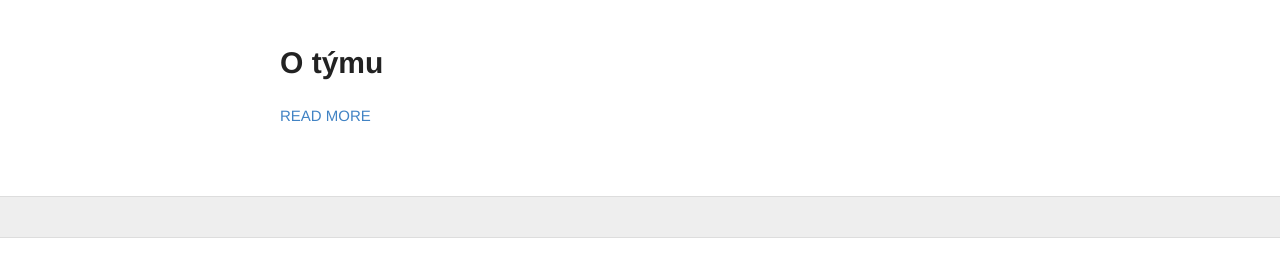
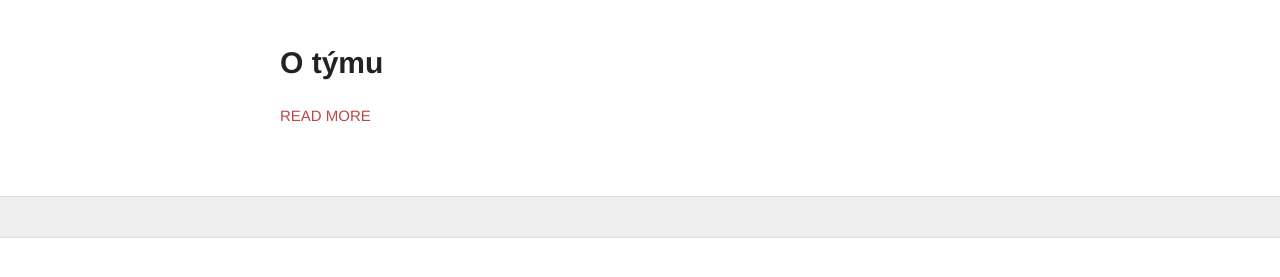
Before and after one commit to JaneAusten-PP/janeausten-pp.github.io, a Jekyll site: the page built from index.html, in a window 1280 px wide. Shown: the part 154-431 px from the top of the page. Built offline with Jekyll 4.4.1, drawn with Linux system fonts in a browser that asks for light colours.

Commit message:
BLUE
=bf4646

```diff
--- a/_sass/_variables.scss
+++ b/_sass/_variables.scss
@@ -4,7 +4,7 @@
 //
 
 // Colors
-$blue: #4183C4;
+$blue: #bf4646;
 
 // Grays
 $black: #000;
```
